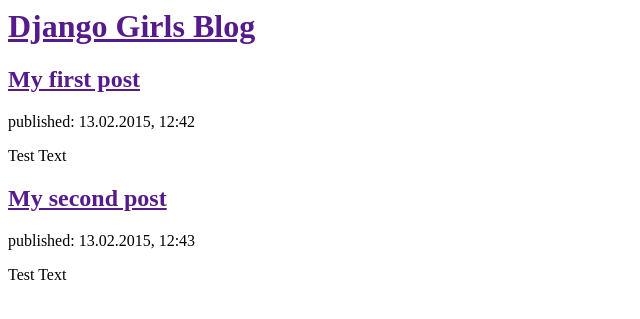
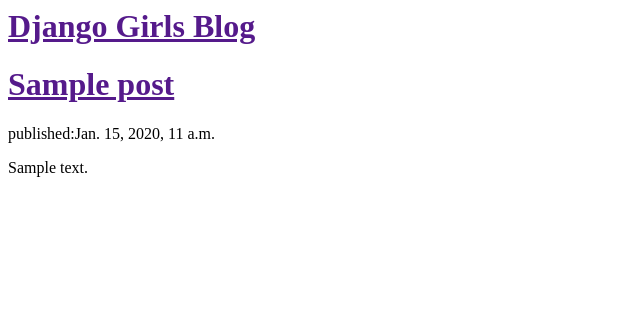
Before and after one commit to ashleighclayton/my-first-blog, a Django app: template blog/templates/blog/post_list.html in a window 1280 px wide. Shown: the top 319 px of the page, without its empty margins (0-640 px from the left). Run offline with Django 3.2, Linux system fonts and the light colour scheme; the template is opened without the code that fills it: values that come from a table or form of the project are taken from there, others are empty; tables that the repository leaves empty hold one stand-in row (values such as "Sample post").

Commit message:
Modified templates to display posts from database.

```diff
--- a/blog/templates/blog/post_list.html
+++ b/blog/templates/blog/post_list.html
@@ -7,18 +7,15 @@
           <h1><a href="">Django Girls Blog</a></h1>
       </div>
 
+
+      {% for post in posts %}
       <div>
 
-        <h2><a href="">My first post</a></h2>
-        <p>published: 13.02.2015, 12:42</p>
-        <p>Test Text</p>
-      </div>
-
-      <div>
-        <h2><a href="">My second post</a></h2>
-        <p>published: 13.02.2015, 12:43</p>
-        <p>Test Text</p>
-      </div>
+          <h1><a href="">{{post.title}}</a></h1>
+          <p>published:{{post.published_date}}</p>
+          <!-- <p>{{post.text}}</p> -->
+          <p>{{post.text|linebreaks}} </p>
+      {% endfor %}
 
   </body>
 </html>
--- a/blog/views.py
+++ b/blog/views.py
@@ -1,5 +1,8 @@
 from django.shortcuts import render
+from django.utils import timezone
+from .models import Post
 
 # Create your views here.
 def post_list(request):
-    return render(request, 'blog/post_list.html', {})
+    posts = Post.objects.filter(published_date__lte=timezone.now()).order_by('published_date')
+    return render(request, 'blog/post_list.html', {'posts':posts})
```
